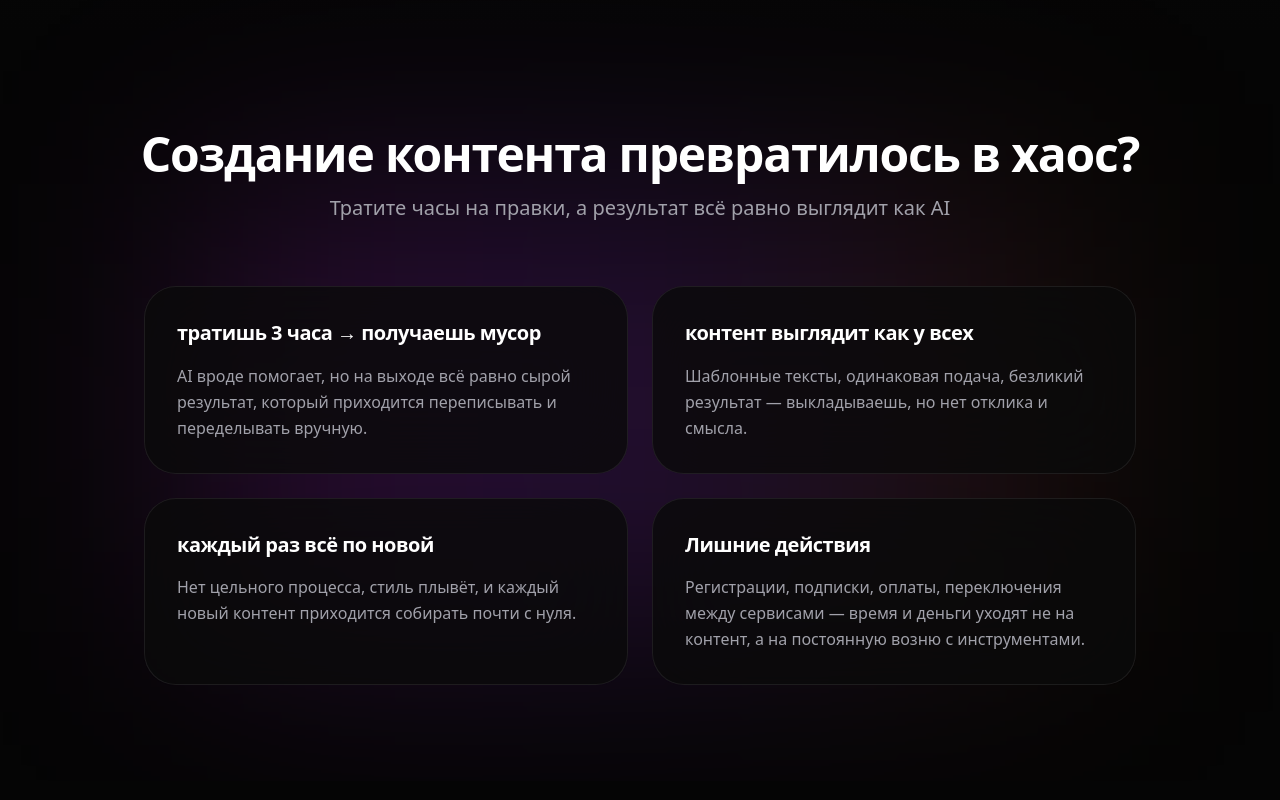
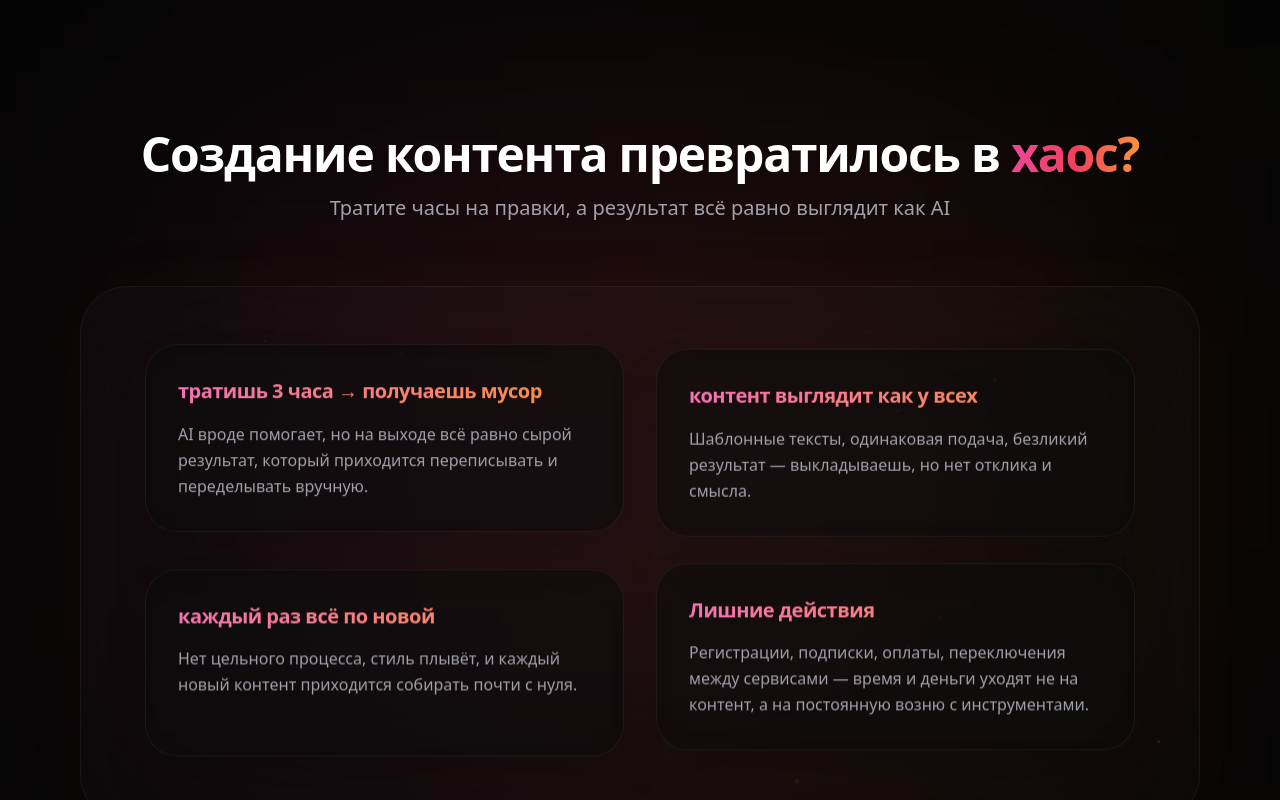
Before and after one commit to matteimikeska49-bot/gtf, a React (Vite) app: page / in a window 1280 px wide. Shown: the part 2300-3100 px from the top of the page. Built offline with nearby package versions, Linux system fonts and the light colour scheme.

Commit message:
Complete antigravity redesign for ProblemSection

```diff
--- a/src/components/ProblemSection.jsx
+++ b/src/components/ProblemSection.jsx
@@ -1,4 +1,53 @@
 import React from 'react';
+import { motion } from 'framer-motion';
+
+// Подкомпонент с антигравитационными частицами и светящимися нитями
+const Particles = () => {
+  const particlesCount = 20;
+  return (
+    <div className="absolute inset-0 overflow-hidden pointer-events-none rounded-[3rem] z-0">
+      {/* Летающие светящиеся пылинки (антигравитация) */}
+      {Array.from({ length: particlesCount }).map((_, i) => (
+        <motion.div
+           key={`particle-${i}`}
+           className="absolute w-1 h-1 rounded-full blur-[1px]"
+           style={{
+             background: i % 2 === 0 ? '#f97316' : '#ec4899', // Orange or Pink
+             left: `${Math.random() * 100}%`,
+             top: `${Math.random() * 100 + 10}%`,
+           }}
+           animate={{
+             y: [0, - Math.random() * 300 - 100],
+             x: [0, (Math.random() - 0.5) * 100],
+             opacity: [0, 0.4, 0],
+             scale: [0.5, 1.2, 0.5],
+           }}
+           transition={{
+             duration: Math.random() * 15 + 15,
+             repeat: Infinity,
+             ease: "linear",
+             delay: Math.random() * 10,
+           }}
+        />
+      ))}
+
+      {/* Нежные световые нити / световые столбы */}
+      {Array.from({ length: 4 }).map((_, i) => (
+        <motion.div
+          key={`filament-${i}`}
+          className="absolute h-[800px] w-1 bg-gradient-to-t from-transparent via-orange-400/20 to-transparent blur-md transform -rotate-12"
+          style={{ left: `${15 + i*25}%`, top: '-20%' }}
+          animate={{
+             rotate: [-12, -8, -12],
+             opacity: [0.05, 0.25, 0.05],
+             x: [0, 20, 0]
+          }}
+          transition={{ duration: 7 + i * 3, repeat: Infinity, ease: "easeInOut" }}
+        />
+      ))}
+    </div>
+  );
+};
 
 export const ProblemSection = () => {
   const cards = [
@@ -22,32 +71,60 @@ export const ProblemSection = () => {
 
   return (
     <section className="relative z-10 py-24 w-full flex flex-col items-center">
-      {/* Фоновое свечение (Glow) */}
-      <div className="absolute top-1/2 left-1/2 -translate-x-1/2 -translate-y-1/2 w-[80%] max-w-4xl h-[60%] -z-10 pointer-events-none bg-gradient-to-r from-fuchsia-600/20 via-purple-600/20 to-orange-500/10 blur-[120px]"></div>
+      {/* Очень плавное фоновое свечение (Только теплое розово-оранжевое, без фиолетового) */}
+      <div className="absolute top-1/2 left-1/2 -translate-x-1/2 -translate-y-1/2 w-[90%] max-w-4xl h-[70%] -z-20 pointer-events-none bg-gradient-to-r from-pink-500/10 via-rose-500/15 to-orange-500/10 blur-[150px]"></div>
 
       {/* Заголовки */}
       <h2 className="text-4xl md:text-5xl font-bold text-white mb-4 tracking-tight text-center relative z-20">
-        Создание контента превратилось в хаос?
+        Создание контента превратилось в <span className="text-transparent bg-clip-text bg-gradient-to-r from-pink-500 via-rose-500 to-orange-400">хаос?</span>
       </h2>
       <p className="text-zinc-400 text-lg md:text-xl max-w-2xl mx-auto text-center mb-16 relative z-20">
         Тратите часы на правки, а результат всё равно выглядит как AI
       </p>
 
+      {/* Массивная задняя подложка (Massive Glass Plate) */}
+      <div className="relative w-full max-w-6xl mx-auto px-4 z-10">
+        <div className="relative bg-white/[0.02] border border-white/[0.05] backdrop-blur-3xl rounded-[3rem] p-6 md:p-12 lg:p-16 shadow-[0_0_80px_rgba(249,115,22,0.03)] overflow-hidden">
+
+          {/* Антигравитационный фон и нити */}
+          <Particles />
+
           {/* Сетка карточек */}
-      <div className="grid grid-cols-1 md:grid-cols-2 gap-6 w-full max-w-5xl mx-auto px-4 relative z-20">
-        {cards.map((card, index) => (
-          <div
+          <div className="grid grid-cols-1 md:grid-cols-2 gap-8 relative z-20">
+            {cards.map((card, index) => {
+              // У каждой карточки уникальная скорость и задержка флоатинга для хаотичности
+              const floatDuration = 4 + (index % 3) * 1.5;
+              const floatDelay = index * 0.4;
+              const driftOffsets = index % 2 === 0 ? [0, -12, 0] : [0, -8, 0];
+
+              return (
+                <motion.div
                   key={index}
-            className="bg-[#0a0a0a]/80 border border-white/[0.08] backdrop-blur-2xl rounded-[2rem] p-8 transition-all duration-300 hover:bg-[#111]/90 hover:border-white/[0.15] hover:shadow-[0_0_40px_rgba(255,255,255,0.03)]"
+                  initial={{ y: 0 }}
+                  animate={{ y: driftOffsets }}
+                  transition={{
+                    duration: floatDuration,
+                    delay: floatDelay,
+                    repeat: Infinity,
+                    ease: "easeInOut"
+                  }}
+                  whileHover={{ scale: 1.02, y: -5, transition: { duration: 0.3 } }}
+                  className="bg-[#0a0a0a]/60 border border-white/[0.06] backdrop-blur-xl rounded-[2rem] p-8 transition-colors duration-300 hover:bg-[#111]/80 hover:border-white/[0.12] shadow-2xl relative overflow-hidden group"
                 >
-            <h3 className="text-xl font-semibold text-white mb-4 tracking-tight leading-snug">
+                  {/* Тонкий внутренний градиент при наведении (теплые тона) */}
+                  <div className="absolute -inset-1 bg-gradient-to-tr from-pink-500/0 via-orange-500/0 to-rose-500/0 group-hover:from-pink-500/5 group-hover:via-orange-500/5 group-hover:to-transparent opacity-0 group-hover:opacity-100 transition-all duration-700 blur-xl"></div>
+
+                  <h3 className="text-xl font-semibold text-transparent bg-clip-text bg-gradient-to-r from-pink-400 to-orange-400 mb-4 tracking-tight leading-snug relative z-10 transition-transform duration-300 group-hover:translate-x-1">
                     {card.title}
                   </h3>
-            <p className="text-zinc-400 leading-relaxed text-base">
+                  <p className="text-zinc-400 leading-relaxed text-base relative z-10">
                     {card.text}
                   </p>
+                </motion.div>
+              );
+            })}
           </div>
-        ))}
+        </div>
       </div>
     </section>
   );
```
Lines whose indentation alone changed are shown as unchanged.
